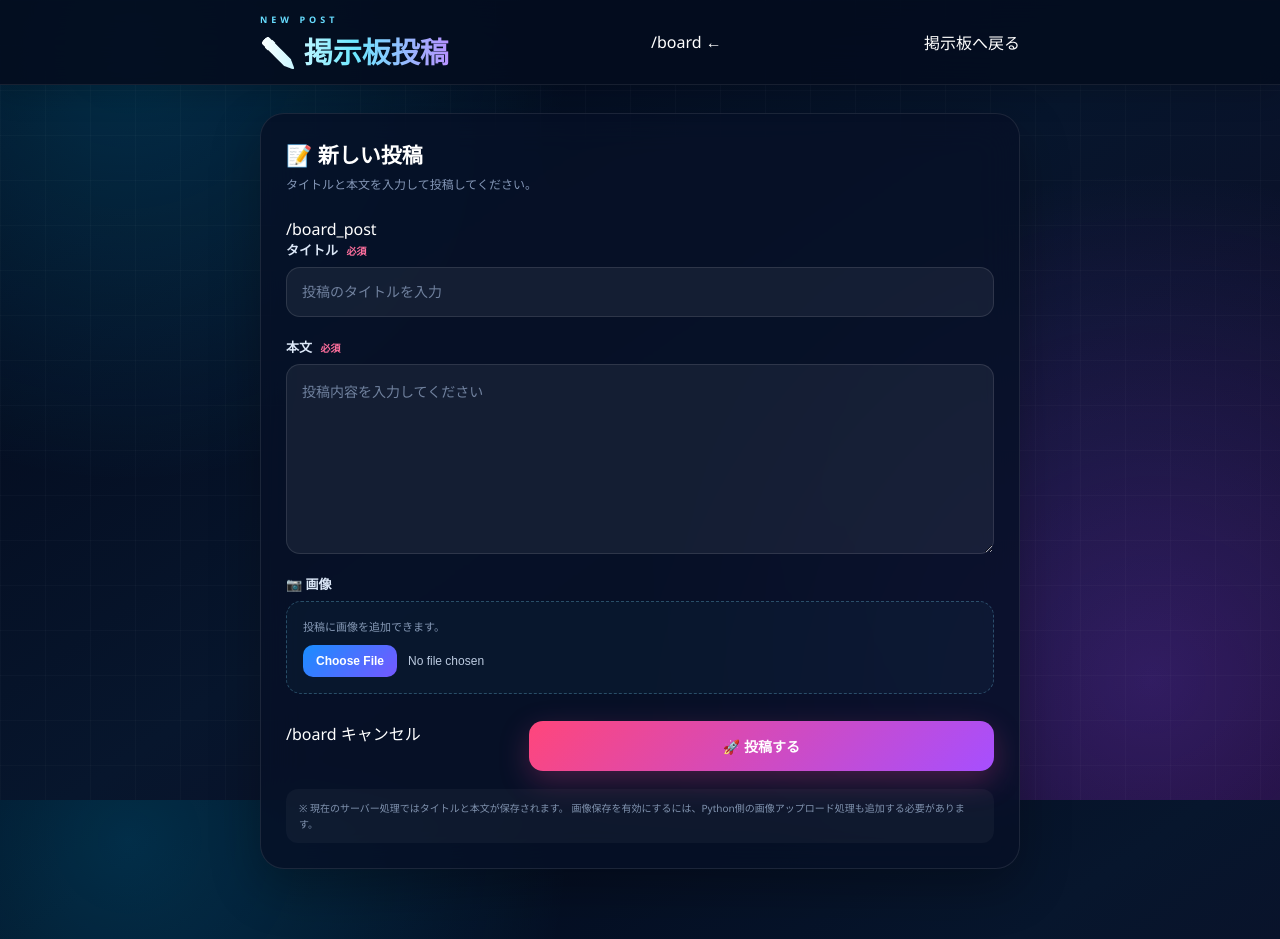
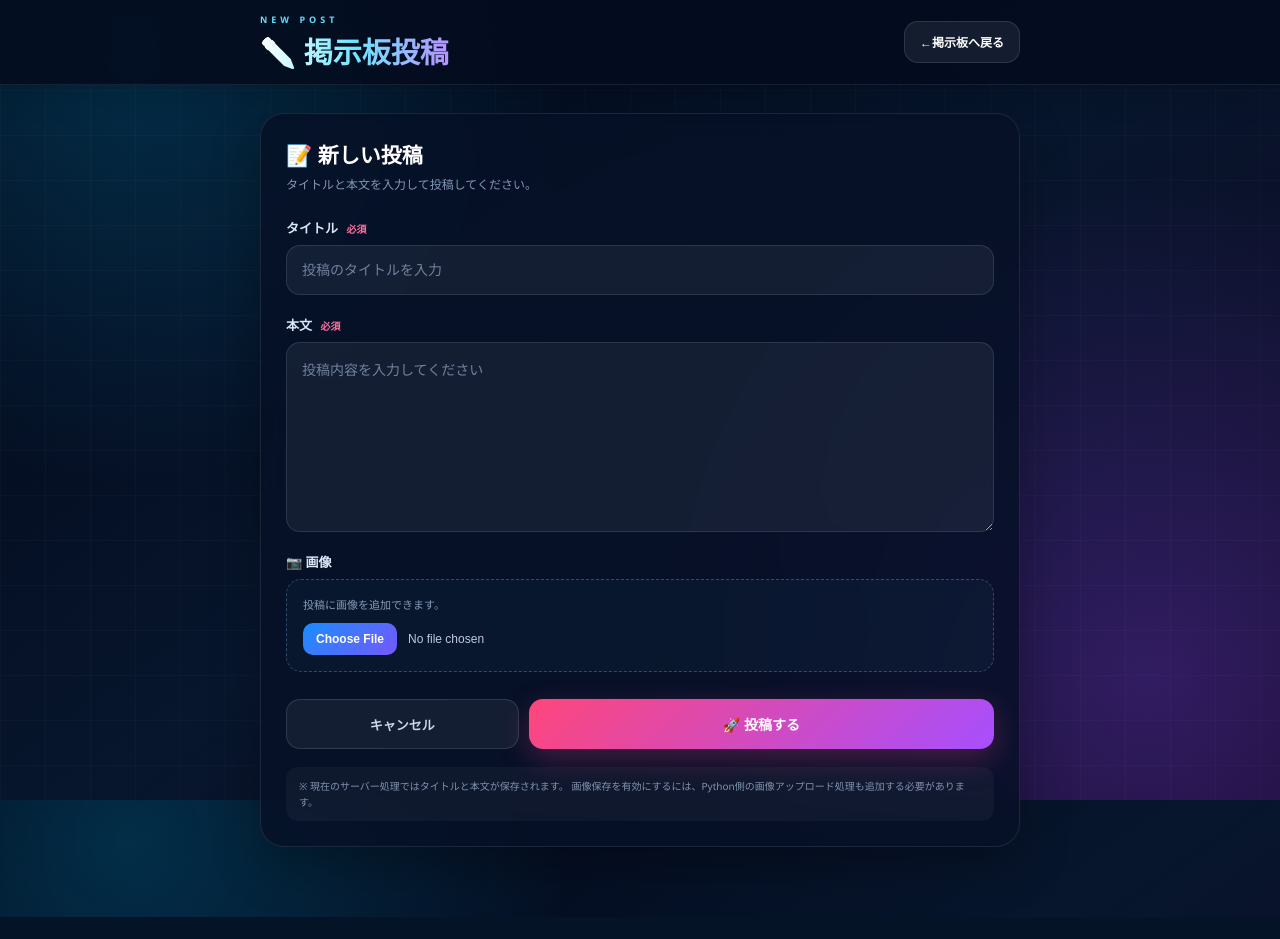
Before and after one commit to sakuhiro1220-collab/kogame, a Flask app: page /board_post in a window 1280 px wide. After the commit the page ends 917 px from the top, so only its background shows below. Run offline with Flask 3, Linux system fonts and the light colour scheme; the visitor is signed in with stand-in values (Sample User, id 1); some libraries are stand-ins or nearby versions.

Commit message:
fix chat gift board and update UI

```diff
--- a/templates/board_post.html
+++ b/templates/board_post.html
@@ -826,7 +826,7 @@ body::before {
         </div>
 
 
-        /board
+        <a href="/board" class="back-button">
             ←
 
             <span class="back-text">
@@ -863,7 +863,7 @@ body::before {
         </div>
 
 
-        /board_post
+        <form action="/board_post" method="POST" enctype="multipart/form-data">
 
 
             <!-- タイトル -->
@@ -952,7 +952,10 @@ body::before {
 
             <div class="actions">
 
-                /board
+                <a
+                    href="/board"
+                    class="cancel-button"
+                >
                     キャンセル
                 </a>
 
--- a/templates/chat_room.html
+++ b/templates/chat_room.html
@@ -1630,7 +1630,11 @@ body::before {
 
 <footer class="input-area">
 
-    /chat_room/{{ partner }}
+    <form
+    action="/chat_room/{{ partner }}"
+    method="POST"
+    enctype="multipart/form-data"
+
 
         <label
             class="file-label"
```
